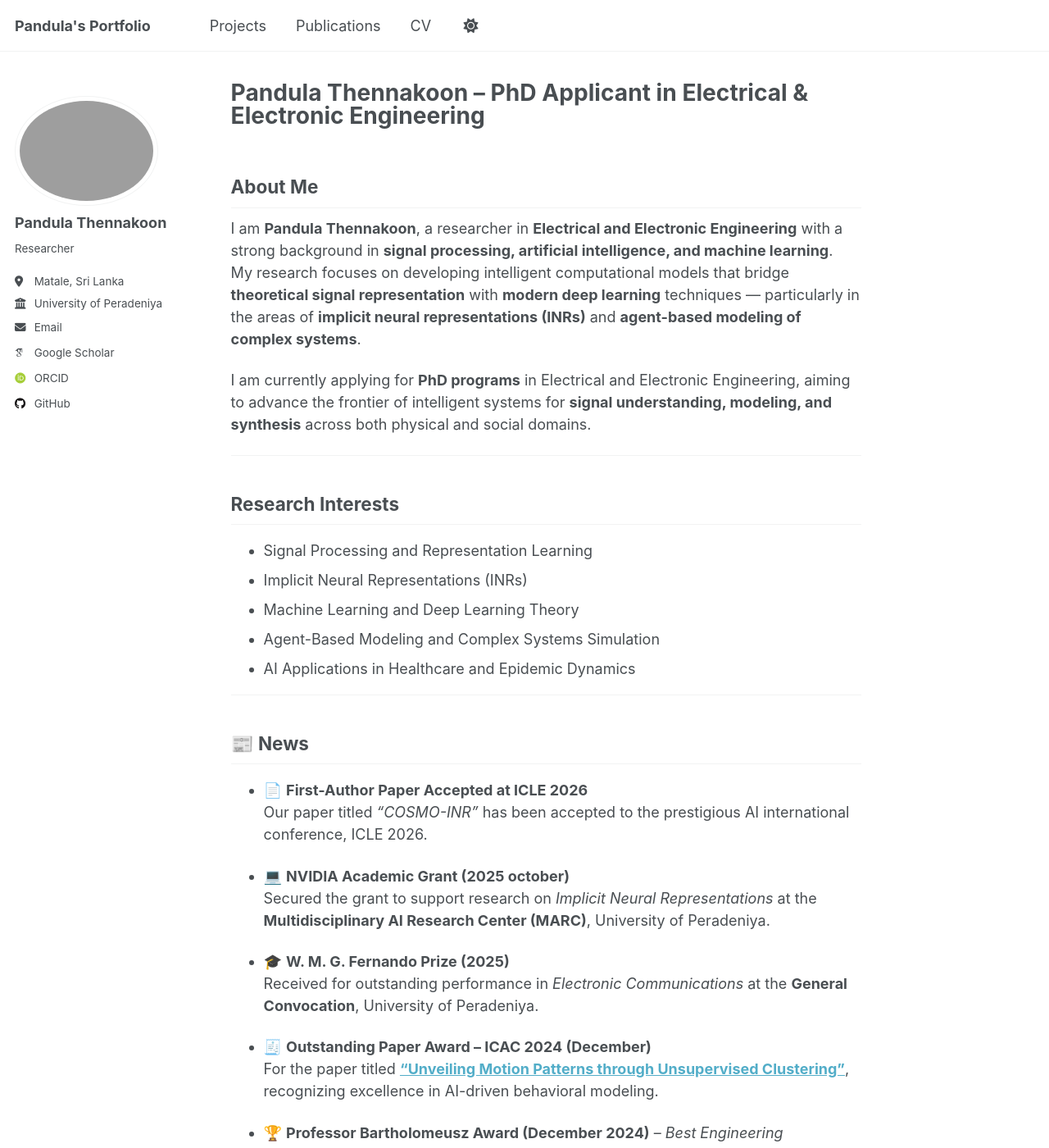
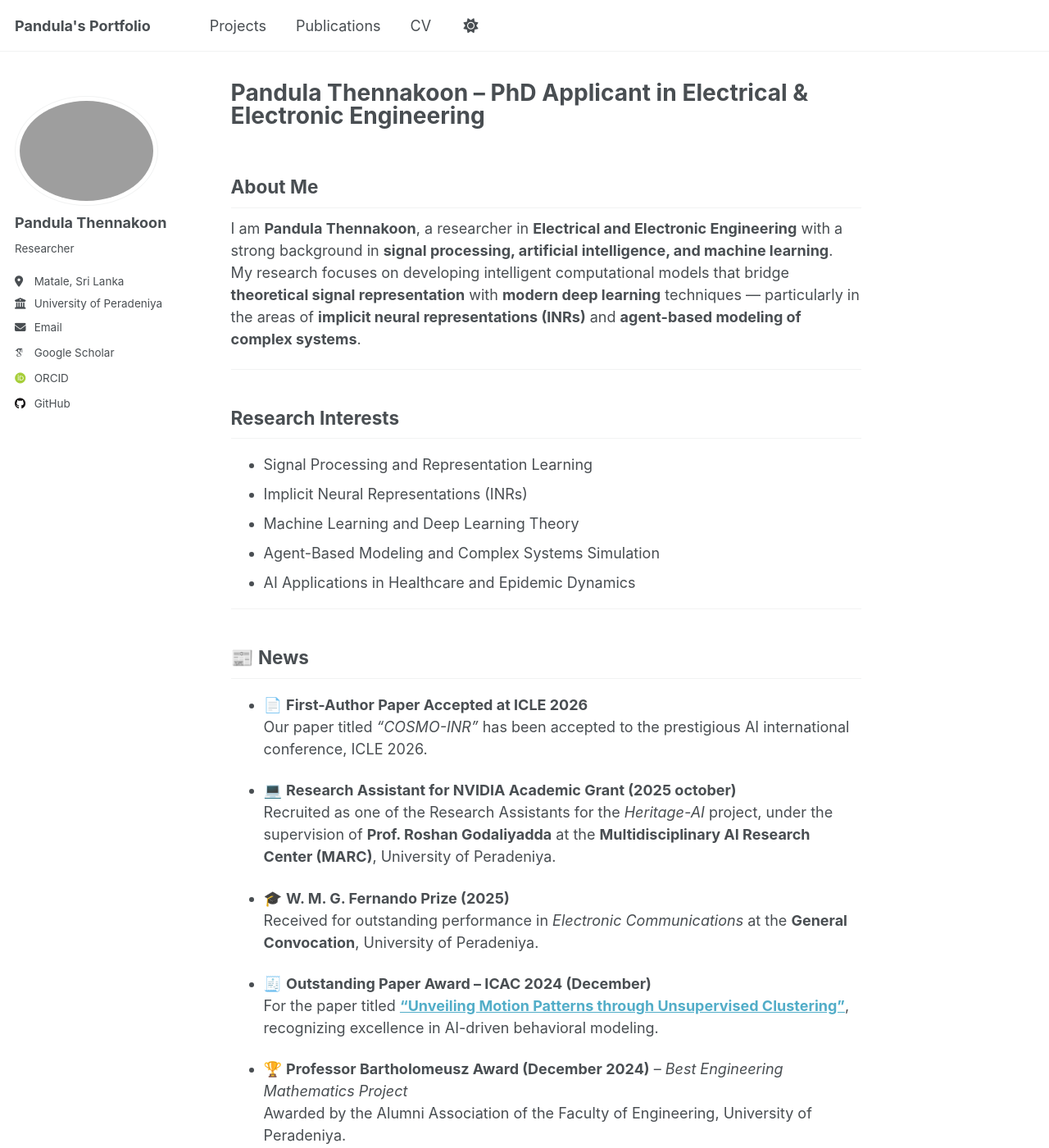
Before and after one commit to Pandula-2000/Pandula-2000.github.io, a Jekyll site: the page built from _pages/about.md, in a window 1280 px wide and 1400 px high. Shown: the whole window at 82% size. Built offline with Jekyll 4.4.1, drawn with Linux system fonts in a browser that asks for light colours; some web fonts are replaced; a script that is not in the unit is left out.

Commit message:
Heritage-AI news added

```diff
--- a/_pages/about.md
+++ b/_pages/about.md
@@ -12,7 +12,7 @@ redirect_from:
 I am **Pandula Thennakoon**, a researcher in **Electrical and Electronic Engineering** with a strong background in **signal processing, artificial intelligence, and machine learning**.
 My research focuses on developing intelligent computational models that bridge **theoretical signal representation** with **modern deep learning** techniques — particularly in the areas of **implicit neural representations (INRs)** and **agent-based modeling of complex systems**.
 
-I am currently applying for **PhD programs** in Electrical and Electronic Engineering, aiming to advance the frontier of intelligent systems for **signal understanding, modeling, and synthesis** across both physical and social domains.
+<!-- I am currently applying for **PhD programs** in Electrical and Electronic Engineering, aiming to advance the frontier of intelligent systems for **signal understanding, modeling, and synthesis** across both physical and social domains. -->
 
 ---
 
@@ -30,8 +30,8 @@ I am currently applying for **PhD programs** in Electrical and Electronic Engine
 - 📄 **First-Author Paper Accepted at ICLE 2026**
   Our paper titled *"COSMO-INR"* has been accepted to the prestigious AI international conference, ICLE 2026.
 
-- 💻 **NVIDIA Academic Grant (2025 october)**
-  Secured the grant to support research on *Implicit Neural Representations* at the **Multidisciplinary AI Research Center (MARC)**, University of Peradeniya.
+- 💻 **Research Assistant for NVIDIA Academic Grant (2025 october)**
+  Recruited as one of the Research Assistants for the *Heritage-AI* project, under the supervision of **Prof. Roshan Godaliyadda** at the **Multidisciplinary AI Research Center (MARC)**, University of Peradeniya.
 
 - 🎓 **W. M. G. Fernando Prize (2025)**
   Received for outstanding performance in *Electronic Communications* at the **General Convocation**, University of Peradeniya.
```
